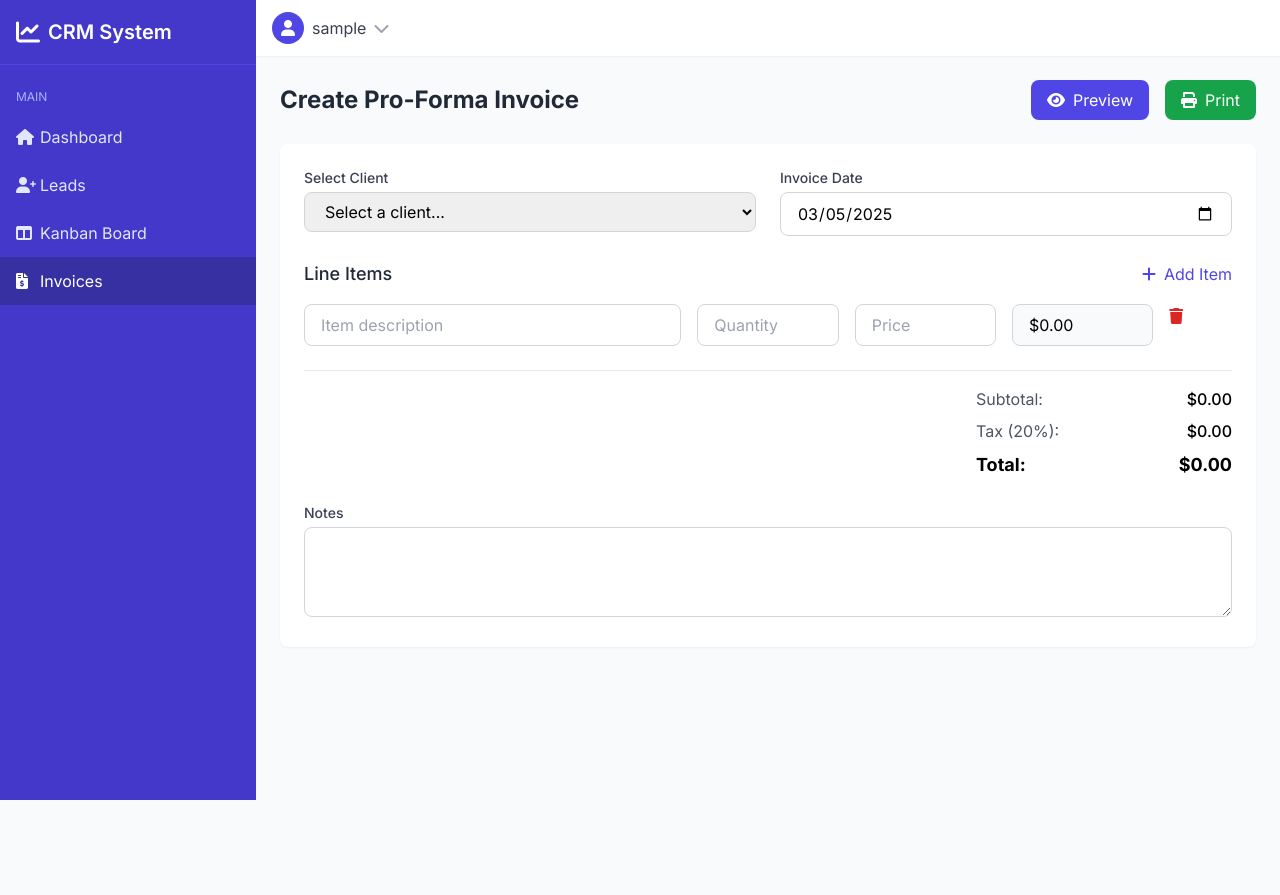
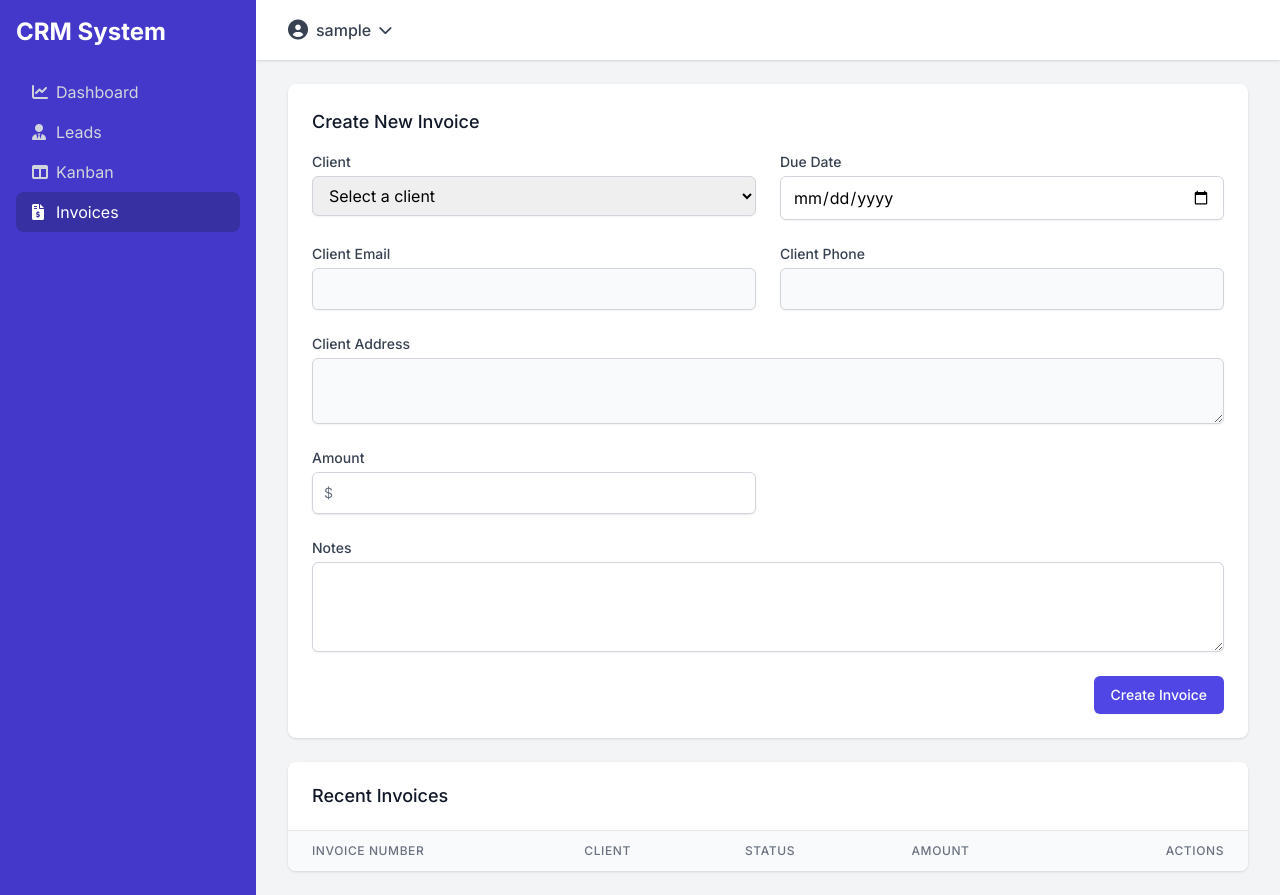
Before and after one commit to chackiath/blackboxai-1741161848042, a website: page crm-system/public/invoice.html in a window 1280 px wide. Before the commit the page ends 800 px from the top, so only its background shows below. Drawn offline with nearby package versions, Linux system fonts and the light colour scheme; sample sign-in values are in the browser's storage.

Commit message:
Add crm-system/public/invoice.html 1741172654587

```diff
--- a/crm-system/public/invoice.html
+++ b/crm-system/public/invoice.html
@@ -21,237 +21,173 @@
         }
     </style>
 </head>
-<body class="bg-gray-50">
+<body class="bg-gray-100">
+    <div class="min-h-screen flex">
         <!-- Sidebar -->
-    <div class="fixed inset-y-0 left-0 w-64 bg-indigo-700 text-white transition-transform duration-300 transform z-30 no-print" id="sidebar">
-        <div class="flex items-center justify-between p-4 border-b border-indigo-600">
-            <div class="flex items-center space-x-2">
-                <i class="fas fa-chart-line text-2xl"></i>
-                <span class="text-xl font-semibold">CRM System</span>
-            </div>
-            <button id="mobile-close" class="lg:hidden">
-                <i class="fas fa-times text-xl"></i>
+        <nav id="sidebar" class="bg-indigo-700 w-64 min-h-screen flex flex-col transition-transform duration-200 ease-in-out transform -translate-x-full md:translate-x-0 no-print">
+            <div class="p-4">
+                <div class="flex items-center justify-between text-white mb-6">
+                    <h2 class="text-2xl font-bold">CRM System</h2>
+                    <button id="mobile-close" class="md:hidden">
+                        <i class="fas fa-times"></i>
                     </button>
                 </div>
-
-        <nav class="mt-4">
-            <div class="px-4 py-2 text-xs uppercase text-indigo-300">Main</div>
-            <a href="/dashboard.html" class="flex items-center px-4 py-3 text-indigo-100 hover:bg-indigo-600">
-                <i class="fas fa-home w-6"></i>
+                <nav>
+                    <a href="/dashboard.html" class="flex items-center text-gray-300 py-2 px-4 hover:bg-indigo-600 rounded-lg">
+                        <i class="fas fa-chart-line w-6"></i>
                         <span>Dashboard</span>
                     </a>
-            <a href="/leads.html" class="flex items-center px-4 py-3 text-indigo-100 hover:bg-indigo-600">
-                <i class="fas fa-user-plus w-6"></i>
+                    <a href="/leads.html" class="flex items-center text-gray-300 py-2 px-4 hover:bg-indigo-600 rounded-lg">
+                        <i class="fas fa-user-tie w-6"></i>
                         <span>Leads</span>
                     </a>
-            <a href="/kanban.html" class="flex items-center px-4 py-3 text-indigo-100 hover:bg-indigo-600">
+                    <a href="/kanban.html" class="flex items-center text-gray-300 py-2 px-4 hover:bg-indigo-600 rounded-lg">
                         <i class="fas fa-columns w-6"></i>
-                <span>Kanban Board</span>
+                        <span>Kanban</span>
                     </a>
-            <a href="/invoice.html" class="flex items-center px-4 py-3 text-white bg-indigo-800">
+                    <a href="/invoice.html" class="flex items-center bg-indigo-800 text-white py-2 px-4 rounded-lg">
                         <i class="fas fa-file-invoice-dollar w-6"></i>
                         <span>Invoices</span>
                     </a>
                 </nav>
             </div>
+        </nav>
 
         <!-- Main Content -->
-    <div class="lg:ml-64">
+        <div class="flex-1">
             <!-- Top Navigation -->
-        <header class="bg-white shadow-sm no-print">
-            <div class="flex items-center justify-between px-4 py-3">
-                <button id="mobile-menu" class="lg:hidden">
-                    <i class="fas fa-bars text-gray-600 text-2xl"></i>
+            <header class="bg-white shadow no-print">
+                <div class="max-w-7xl mx-auto px-4 sm:px-6 lg:px-8 py-4">
+                    <div class="flex justify-between items-center">
+                        <button id="mobile-menu" class="md:hidden text-gray-500">
+                            <i class="fas fa-bars"></i>
                         </button>
-
-                <div class="flex items-center space-x-4">
                         <div class="relative" id="userDropdown">
-                        <button class="flex items-center space-x-2 focus:outline-none">
-                            <div class="w-8 h-8 rounded-full bg-indigo-600 flex items-center justify-center">
-                                <i class="fas fa-user text-white"></i>
-                            </div>
-                            <span class="text-gray-700" id="username">User</span>
-                            <i class="fas fa-chevron-down text-gray-400"></i>
+                            <button class="flex items-center space-x-2 text-gray-700 hover:text-gray-900">
+                                <i class="fas fa-user-circle text-xl"></i>
+                                <span id="username" class="font-medium"></span>
+                                <i class="fas fa-chevron-down text-sm"></i>
                             </button>
-                        <div class="absolute right-0 mt-2 w-48 bg-white rounded-md shadow-lg py-1 hidden" id="userMenu">
+                            <div id="userMenu" class="hidden absolute right-0 mt-2 w-48 bg-white rounded-md shadow-lg py-1">
                                 <a href="#" class="block px-4 py-2 text-sm text-gray-700 hover:bg-gray-100">Profile</a>
-                            <a href="#" class="block px-4 py-2 text-sm text-gray-700 hover:bg-gray-100" id="logoutBtn">Logout</a>
+                                <a href="#" class="block px-4 py-2 text-sm text-gray-700 hover:bg-gray-100">Settings</a>
+                                <a href="#" id="logoutBtn" class="block px-4 py-2 text-sm text-red-600 hover:bg-gray-100">Logout</a>
                             </div>
                         </div>
                     </div>
                 </div>
             </header>
 
-        <!-- Main Content Area -->
-        <main class="p-6">
-            <!-- Invoice Creation Form -->
-            <div class="mb-8 no-print">
-                <div class="flex justify-between items-center mb-6">
-                    <h1 class="text-2xl font-bold text-gray-800">Create Pro-Forma Invoice</h1>
-                    <div class="flex space-x-4">
-                        <button id="previewBtn" class="bg-indigo-600 text-white px-4 py-2 rounded-lg hover:bg-indigo-700 transition-colors duration-200">
-                            <i class="fas fa-eye mr-2"></i>Preview
-                        </button>
-                        <button id="printBtn" class="bg-green-600 text-white px-4 py-2 rounded-lg hover:bg-green-700 transition-colors duration-200">
-                            <i class="fas fa-print mr-2"></i>Print
-                        </button>
-                    </div>
+            <!-- Page Content -->
+            <main class="max-w-7xl mx-auto py-6 sm:px-6 lg:px-8">
+                <!-- Create Invoice Form -->
+                <div class="bg-white shadow rounded-lg p-6 mb-6 no-print">
+                    <h2 class="text-lg font-medium text-gray-900 mb-4">Create New Invoice</h2>
+                    <form id="invoiceForm">
+                        <div class="grid grid-cols-1 md:grid-cols-2 gap-6">
+                            <!-- Client Selection -->
+                            <div>
+                                <label class="block text-sm font-medium text-gray-700 mb-1">Client</label>
+                                <select id="clientSelect" name="client" required
+                                    class="mt-1 block w-full border border-gray-300 rounded-md shadow-sm py-2 px-3 focus:outline-none focus:ring-indigo-500 focus:border-indigo-500">
+                                    <option value="">Select a client</option>
+                                </select>
                             </div>
 
-                <div class="bg-white rounded-lg shadow-sm p-6">
-                    <form id="invoiceForm" class="space-y-6">
-                        <!-- Client Information -->
-                        <div class="grid grid-cols-1 md:grid-cols-2 gap-6">
+                            <!-- Due Date -->
                             <div>
-                                <label class="block text-sm font-medium text-gray-700 mb-1">Select Client</label>
-                                <select id="clientSelect" class="w-full px-4 py-2 border border-gray-300 rounded-lg focus:ring-2 focus:ring-indigo-500 focus:border-indigo-500">
-                                    <option value="">Select a client...</option>
-                                </select>
-                            </div>
-                            <div>
-                                <label class="block text-sm font-medium text-gray-700 mb-1">Invoice Date</label>
-                                <input type="date" id="invoiceDate" class="w-full px-4 py-2 border border-gray-300 rounded-lg focus:ring-2 focus:ring-indigo-500 focus:border-indigo-500">
-                            </div>
+                                <label class="block text-sm font-medium text-gray-700 mb-1">Due Date</label>
+                                <input type="date" name="dueDate" required
+                                    class="mt-1 block w-full border border-gray-300 rounded-md shadow-sm py-2 px-3 focus:outline-none focus:ring-indigo-500 focus:border-indigo-500">
                             </div>
 
-                        <!-- Line Items -->
+                            <!-- Client Email -->
                             <div>
-                            <div class="flex justify-between items-center mb-4">
-                                <h3 class="text-lg font-medium text-gray-800">Line Items</h3>
-                                <button type="button" id="addItemBtn" class="text-indigo-600 hover:text-indigo-700">
-                                    <i class="fas fa-plus mr-2"></i>Add Item
-                                </button>
-                            </div>
-                            <div id="lineItems" class="space-y-4">
-                                <!-- Line items will be added here -->
-                            </div>
+                                <label class="block text-sm font-medium text-gray-700 mb-1">Client Email</label>
+                                <input type="email" id="clientEmail" name="clientEmail" readonly
+                                    class="mt-1 block w-full bg-gray-50 border border-gray-300 rounded-md shadow-sm py-2 px-3">
                             </div>
 
-                        <!-- Totals -->
-                        <div class="border-t pt-4">
-                            <div class="flex justify-end space-y-2">
-                                <div class="w-64">
-                                    <div class="flex justify-between mb-2">
-                                        <span class="text-gray-600">Subtotal:</span>
-                                        <span id="subtotal" class="font-medium">$0.00</span>
+                            <!-- Client Phone -->
+                            <div>
+                                <label class="block text-sm font-medium text-gray-700 mb-1">Client Phone</label>
+                                <input type="tel" id="clientPhone" name="clientPhone" readonly
+                                    class="mt-1 block w-full bg-gray-50 border border-gray-300 rounded-md shadow-sm py-2 px-3">
                             </div>
-                                    <div class="flex justify-between mb-2">
-                                        <span class="text-gray-600">Tax (20%):</span>
-                                        <span id="tax" class="font-medium">$0.00</span>
+
+                            <!-- Client Address -->
+                            <div class="md:col-span-2">
+                                <label class="block text-sm font-medium text-gray-700 mb-1">Client Address</label>
+                                <textarea id="clientAddress" name="clientAddress" rows="2" readonly
+                                    class="mt-1 block w-full bg-gray-50 border border-gray-300 rounded-md shadow-sm py-2 px-3"></textarea>
                             </div>
-                                    <div class="flex justify-between text-lg font-bold">
-                                        <span>Total:</span>
-                                        <span id="total">$0.00</span>
+
+                            <!-- Amount -->
+                            <div>
+                                <label class="block text-sm font-medium text-gray-700 mb-1">Amount</label>
+                                <div class="mt-1 relative rounded-md shadow-sm">
+                                    <div class="absolute inset-y-0 left-0 pl-3 flex items-center pointer-events-none">
+                                        <span class="text-gray-500 sm:text-sm">$</span>
                                     </div>
-                                </div>
+                                    <input type="number" name="amount" required min="0" step="0.01"
+                                        class="block w-full pl-7 border border-gray-300 rounded-md shadow-sm py-2 px-3 focus:outline-none focus:ring-indigo-500 focus:border-indigo-500">
                                 </div>
                             </div>
 
                             <!-- Notes -->
-                        <div>
+                            <div class="md:col-span-2">
                                 <label class="block text-sm font-medium text-gray-700 mb-1">Notes</label>
-                            <textarea id="notes" rows="3" class="w-full px-4 py-2 border border-gray-300 rounded-lg focus:ring-2 focus:ring-indigo-500 focus:border-indigo-500"></textarea>
+                                <textarea name="notes" rows="3"
+                                    class="mt-1 block w-full border border-gray-300 rounded-md shadow-sm py-2 px-3 focus:outline-none focus:ring-indigo-500 focus:border-indigo-500"></textarea>
+                            </div>
+                        </div>
+
+                        <div class="mt-6 flex justify-end">
+                            <button type="submit"
+                                class="ml-3 inline-flex justify-center py-2 px-4 border border-transparent shadow-sm text-sm font-medium rounded-md text-white bg-indigo-600 hover:bg-indigo-700 focus:outline-none focus:ring-2 focus:ring-offset-2 focus:ring-indigo-500">
+                                Create Invoice
+                            </button>
                         </div>
                     </form>
                 </div>
+
+                <!-- Invoices List -->
+                <div class="bg-white shadow rounded-lg overflow-hidden no-print">
+                    <div class="px-4 py-5 sm:px-6 flex justify-between items-center">
+                        <h3 class="text-lg font-medium text-gray-900">Recent Invoices</h3>
                     </div>
-
-            <!-- Invoice Preview -->
-            <div id="invoicePreview" class="bg-white rounded-lg shadow-sm p-8 hidden print-only">
-                <!-- Company Header -->
-                <div class="flex justify-between items-start mb-8">
-                    <div>
-                        <h2 class="text-2xl font-bold text-gray-800">Your Company Name</h2>
-                        <p class="text-gray-600">123 Business Street</p>
-                        <p class="text-gray-600">City, State 12345</p>
-                        <p class="text-gray-600">Phone: (555) 123-4567</p>
-                    </div>
-                    <div class="text-right">
-                        <h1 class="text-3xl font-bold text-indigo-600 mb-2">PRO-FORMA INVOICE</h1>
-                        <p class="text-gray-600" id="previewInvoiceNumber">Invoice #: PRF-2023001</p>
-                        <p class="text-gray-600" id="previewInvoiceDate">Date: </p>
-                    </div>
-                </div>
-
-                <!-- Client Information -->
-                <div class="mb-8">
-                    <h3 class="text-gray-600 mb-2">Bill To:</h3>
-                    <div id="previewClientInfo">
-                        <p class="font-medium text-gray-800" id="previewClientName"></p>
-                        <p class="text-gray-600" id="previewClientAddress"></p>
-                        <p class="text-gray-600" id="previewClientEmail"></p>
-                    </div>
-                </div>
-
-                <!-- Items Table -->
-                <table class="w-full mb-8">
-                    <thead>
-                        <tr class="border-b-2 border-gray-200">
-                            <th class="text-left py-2">Description</th>
-                            <th class="text-right py-2">Quantity</th>
-                            <th class="text-right py-2">Unit Price</th>
-                            <th class="text-right py-2">Amount</th>
+                    <div class="border-t border-gray-200">
+                        <div class="overflow-x-auto">
+                            <table class="min-w-full divide-y divide-gray-200">
+                                <thead class="bg-gray-50">
+                                    <tr>
+                                        <th scope="col" class="px-6 py-3 text-left text-xs font-medium text-gray-500 uppercase tracking-wider">
+                                            Invoice Number
+                                        </th>
+                                        <th scope="col" class="px-6 py-3 text-left text-xs font-medium text-gray-500 uppercase tracking-wider">
+                                            Client
+                                        </th>
+                                        <th scope="col" class="px-6 py-3 text-left text-xs font-medium text-gray-500 uppercase tracking-wider">
+                                            Status
+                                        </th>
+                                        <th scope="col" class="px-6 py-3 text-left text-xs font-medium text-gray-500 uppercase tracking-wider">
+                                            Amount
+                                        </th>
+                                        <th scope="col" class="px-6 py-3 text-right text-xs font-medium text-gray-500 uppercase tracking-wider">
+                                            Actions
+                                        </th>
                                     </tr>
                                 </thead>
-                    <tbody id="previewItems">
-                        <!-- Items will be added here -->
+                                <tbody id="invoicesTableBody" class="bg-white divide-y divide-gray-200">
+                                    <!-- Table rows will be dynamically added here -->
                                 </tbody>
-                    <tfoot class="border-t-2 border-gray-200">
-                        <tr>
-                            <td colspan="2"></td>
-                            <td class="text-right py-2">Subtotal:</td>
-                            <td class="text-right py-2" id="previewSubtotal">$0.00</td>
-                        </tr>
-                        <tr>
-                            <td colspan="2"></td>
-                            <td class="text-right py-2">Tax (20%):</td>
-                            <td class="text-right py-2" id="previewTax">$0.00</td>
-                        </tr>
-                        <tr class="font-bold">
-                            <td colspan="2"></td>
-                            <td class="text-right py-2">Total:</td>
-                            <td class="text-right py-2" id="previewTotal">$0.00</td>
-                        </tr>
-                    </tfoot>
                             </table>
-
-                <!-- Notes -->
-                <div class="mb-8">
-                    <h3 class="text-gray-600 mb-2">Notes:</h3>
-                    <p class="text-gray-800" id="previewNotes"></p>
                         </div>
-
-                <!-- Footer -->
-                <div class="text-center text-gray-600 text-sm">
-                    <p>This is a pro-forma invoice and does not constitute a tax invoice.</p>
-                    <p>Payment terms: 30 days</p>
                     </div>
                 </div>
             </main>
         </div>
-
-    <!-- Line Item Template -->
-    <template id="lineItemTemplate">
-        <div class="line-item grid grid-cols-12 gap-4">
-            <div class="col-span-5">
-                <input type="text" placeholder="Item description" class="item-description w-full px-4 py-2 border border-gray-300 rounded-lg focus:ring-2 focus:ring-indigo-500 focus:border-indigo-500">
     </div>
-            <div class="col-span-2">
-                <input type="number" placeholder="Quantity" min="1" class="item-quantity w-full px-4 py-2 border border-gray-300 rounded-lg focus:ring-2 focus:ring-indigo-500 focus:border-indigo-500">
-            </div>
-            <div class="col-span-2">
-                <input type="number" placeholder="Price" step="0.01" min="0" class="item-price w-full px-4 py-2 border border-gray-300 rounded-lg focus:ring-2 focus:ring-indigo-500 focus:border-indigo-500">
-            </div>
-            <div class="col-span-2">
-                <input type="text" readonly class="item-total w-full px-4 py-2 bg-gray-50 border border-gray-300 rounded-lg" value="$0.00">
-            </div>
-            <div class="col-span-1">
-                <button type="button" class="remove-item text-red-600 hover:text-red-700">
-                    <i class="fas fa-trash"></i>
-                </button>
-            </div>
-        </div>
-    </template>
 
     <script src="/js/invoice.js"></script>
 </body>
```
Lines whose indentation alone changed are shown as unchanged.
